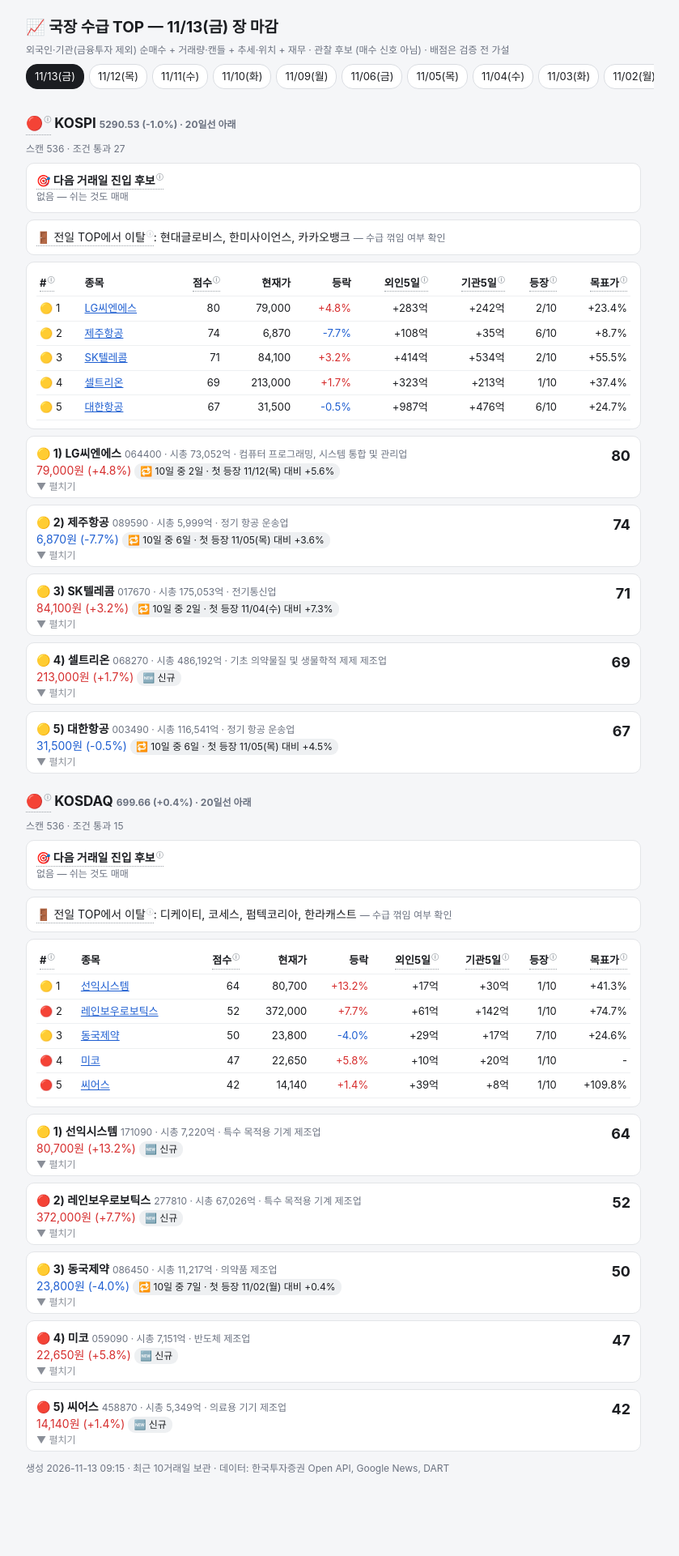
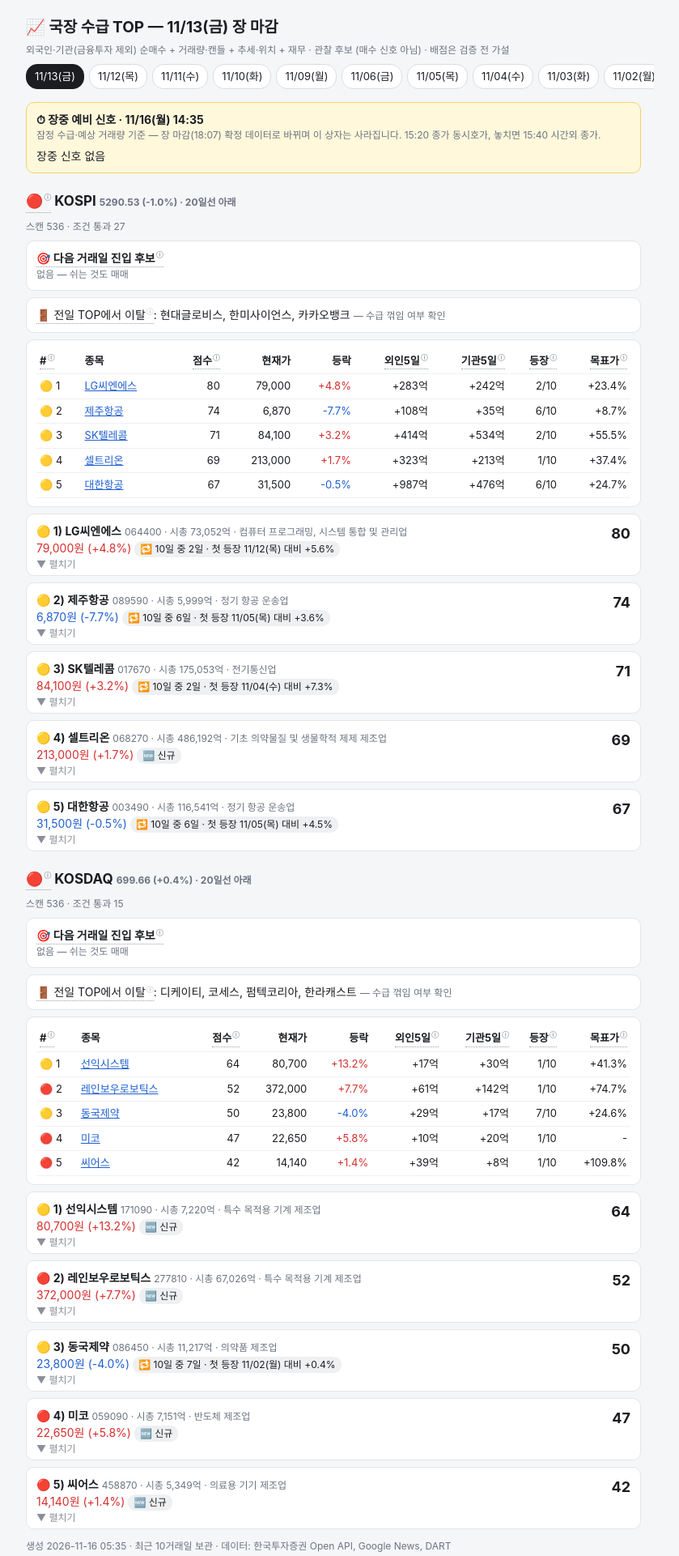
Before and after one commit to janbakbakee/woong, a plain HTML site: page docs/kstock/20261113.html in a window 1280 px wide. Shown: the whole page at 81% size, without its empty margins (228-1067 px from the left). Before the commit the page ends 1874 px from the top, so only its background shows below. Drawn offline with Linux system fonts and the light colour scheme.

Commit message:
국장 수급 페이지 업데이트 (2026-11-16)

```diff
--- a/docs/kstock/20261113.html
+++ b/docs/kstock/20261113.html
@@ -53,7 +53,10 @@
 <div class="muted">외국인·기관(금융투자 제외) 순매수 + 거래량·캔들 + 추세·위치 + 재무 · 관찰 후보 (매수 신호 아님) · 배점은 검증 전 가설</div>
 <nav class="tabs"><a href="20261113.html" class="on">11/13(금)</a><a href="20261112.html" class="">11/12(목)</a><a href="20261111.html" class="">11/11(수)</a><a href="20261110.html" class="">11/10(화)</a><a href="20261109.html" class="">11/09(월)</a><a href="20261106.html" class="">11/06(금)</a><a href="20261105.html" class="">11/05(목)</a><a href="20261104.html" class="">11/04(수)</a><a href="20261103.html" class="">11/03(화)</a><a href="20261102.html" class="">11/02(월)</a><a href="guide.html">📖 지표 해설</a></nav>
 
+<div class="box intra"><b>⏱ 장중 예비 신호 · 11/16(월) 14:35</b>
+<div class="muted">잠정 수급·예상 거래량 기준 — 장 마감(18:07) 확정 데이터로 바뀌며 이 상자는 사라집니다. 15:20 종가 동시호가, 놓치면 15:40 시간외 종가.</div>
 
+<div style="margin-top:6px">장중 신호 없음</div></div>
 
 
 <h2 id="kospi"><button class="t" popovertarget="tip-light">🔴<sup>ⓘ</sup></button> KOSPI <span class="muted">5290.53 (-1.0%) · 20일선 아래</span></h2>
@@ -1141,7 +1144,7 @@
 </div></details>
 
 
-<p class="muted">생성 2026-11-13 09:15 · 최근 10거래일 보관 · 데이터: 한국투자증권 Open API, Google News, DART</p>
+<p class="muted">생성 2026-11-16 05:35 · 최근 10거래일 보관 · 데이터: 한국투자증권 Open API, Google News, DART</p>
 
 <div popover id="tip-parts" class="tip">
 <button class="x" popovertarget="tip-parts" popovertargetaction="hide">닫기</button><b>점수 구성 (100점)</b>
--- /dev/null
+++ b/docs/kstock/intraday.json
@@ -0,0 +1 @@
+{"date": "20261116", "time": "14:35", "signals": {"KOSPI": [], "KOSDAQ": []}}
```
Also changed, not shown: docs/kstock/20261102.html (+1 -1 lines), docs/kstock/20261103.html (+1 -1 lines), docs/kstock/20261104.html (+1 -1 lines), docs/kstock/20261105.html (+1 -1 lines), docs/kstock/20261106.html (+1 -1 lines), docs/kstock/20261109.html (+1 -1 lines), docs/kstock/20261110.html (+1 -1 lines), docs/kstock/20261111.html (+1 -1 lines), docs/kstock/20261112.html (+1 -1 lines), docs/kstock/index.html (+4 -1 lines).
